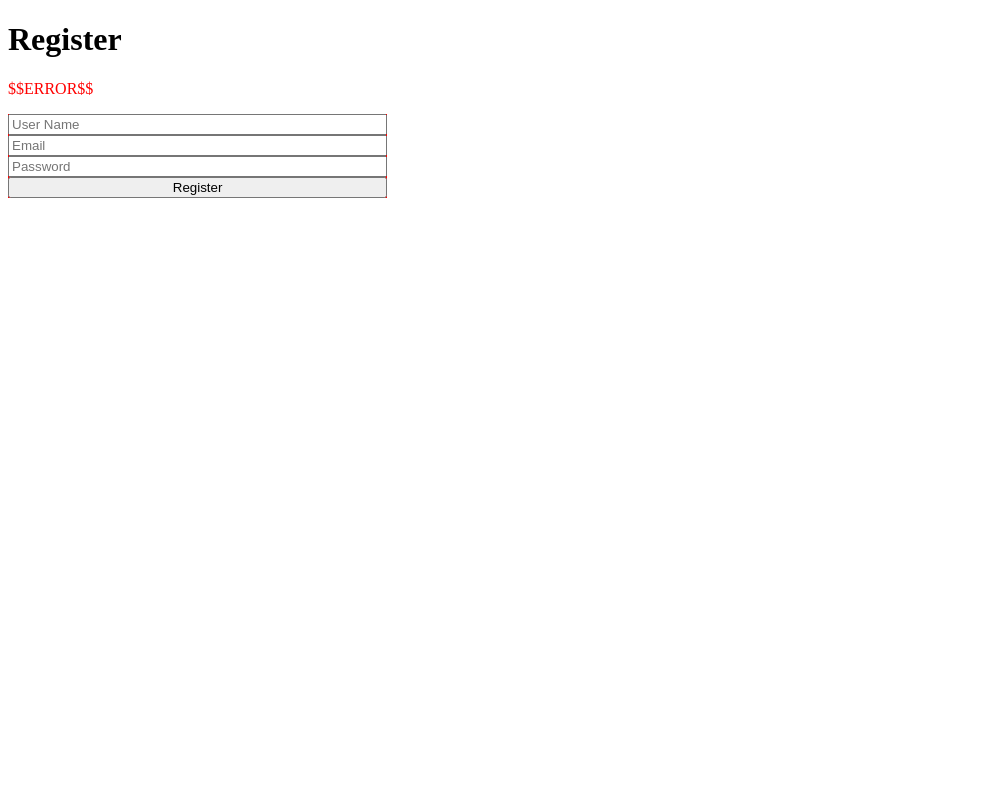
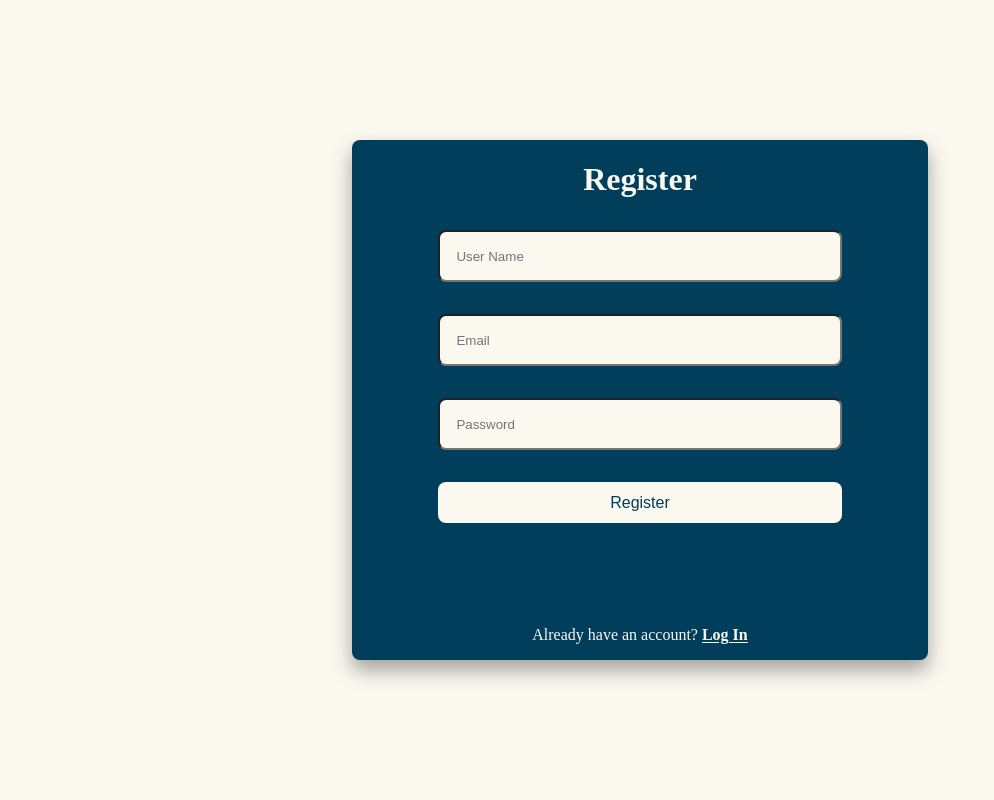
Before and after one commit to Sama-Sokkar/Digital-Library, a Flask app: page /register in a window 1280 px wide. Shown: the whole page, without its empty margins (0-994 px from the left). Run offline with Flask 3, Linux system fonts and the light colour scheme.

Commit message:
style: add CSS styling for the register page

```diff
--- a/app.py
+++ b/app.py
@@ -31,8 +31,8 @@ def register_page():
         password = request.form['password']
 
         if is_registered(email):
-            errorMessage="Email already registered!"
-            return register_page.replace("$$ERROR$$",errorMessage)
+            errorMessage="<p>Email already registered!<p/>"
+            return register_page.replace("<p></p>",errorMessage)
         else:
             register_user(username, email, password)
             return redirect("/home")
--- a/static/css/register.css
+++ b/static/css/register.css
@@ -1,6 +1,73 @@
+body {
+  display: flex;
+  flex-direction: column;
+  align-items: center;
+  justify-content: center;
+  height: 100vh;
+  background-color: #fbf8f0;
+  margin: 0;
+}
+
+.formContent {
+  border-radius: 8px;
+  background-color: #003e5b;
+  width: 45%;
+  height: 65%;
+  display: flex;
+  flex-direction: column;
+  align-items: center;
+  box-shadow: 0 10px 20px rgba(0, 0, 0, 0.356);
+}
+
+.registerTitle {
+  color: #fbf8f0;
+  margin-bottom:0 ;
+}
+
 .form {
   display: flex;
   flex-direction: column;
-  width: 30%;
-  background-color: red;
+  width: 70%;
+  height: 100%;
 }
+
+.input {
+  border-radius: 8px;
+  margin: 1rem 0;
+  height: 2rem;
+  padding: 0.5rem 1rem;
+  background-color: #fbf8f0;
+}
+
+.button {
+  border-radius: 8px;
+  background-color: #fbf8f0;
+  color: #003e5b;
+  font-size: 1rem;
+  padding: 0.7rem 2rem;
+  margin-top: 1rem;
+  cursor: pointer;
+  border: none;
+  transition: background-color 0.3s ease, transform 0.2s ease;
+}
+
+.button:hover {
+  background-color: #007b8d;
+  transform: translateY(-2px);
+}
+
+.checkAccount {
+  color: #fbf8f0;
+  margin-top: 1rem;
+}
+
+.checkAccount a {
+  color: #fbf8f0;
+  text-underline-offset: 2px;
+  font-weight: bold;
+}
+
+.checkAccount a:hover {
+  text-decoration: underline;
+  color: #007b8d;
+}
--- a/templates/register.html
+++ b/templates/register.html
@@ -8,9 +8,11 @@
     <title>Your Library</title>
   </head>
   <body>
-    <h1>Register</h1>
-    <p id="error" style="color: red">$$ERROR$$</p>
-    <div>
+    <div class="formContent">
+      <h1 class="registerTitle">Register</h1>
+      <div id="error" style="color: red">
+        <p></p>
+      </div>
       <form
         action="/register"
         method="POST"
@@ -39,6 +41,7 @@
         />
         <button type="submit" class="button">Register</button>
       </form>
+      <p class="checkAccount">Already have an account? <a href="/login">Log In</a></p>
     </div>
 
     <script src="/static/js/formValidation.js"></script>
--- a/users.json
+++ b/users.json
@@ -1,7 +1,7 @@
 [
   {
-    "username": "Sama",
-    "email": "samasokkar15@gmail.com",
-    "password": "samaayman"
+    "username": "sama",
+    "email": "samasokkar20@gmail.com",
+    "password": "ssssssssssssssssss"
   }
 ]
```
